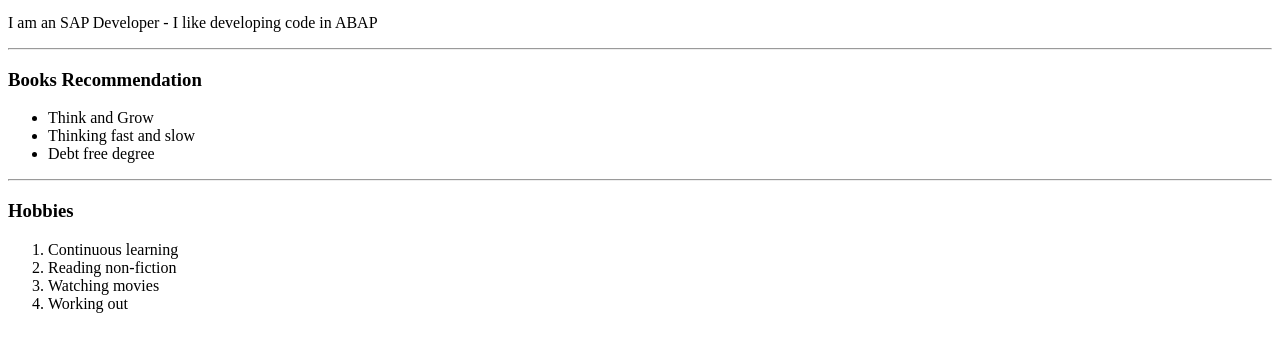
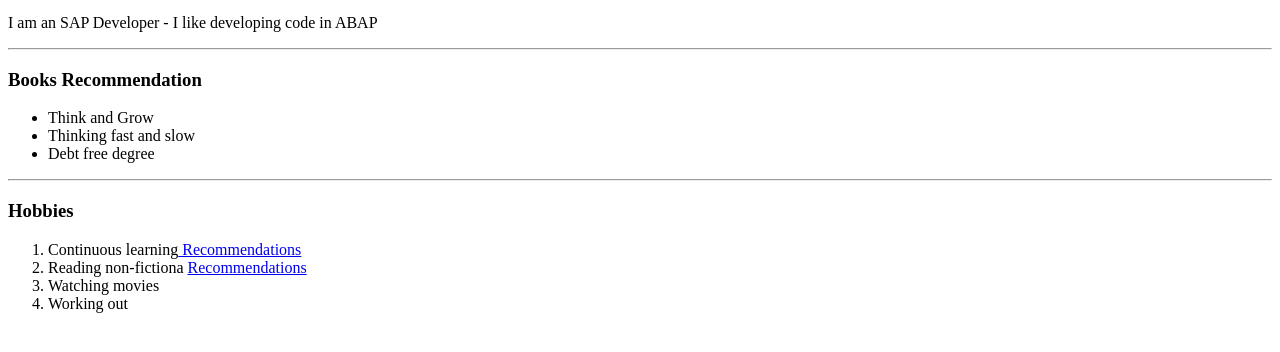
Before and after one commit to rdindi/my_website, a plain HTML site: page index.html in a window 1280 px wide. Shown: the part 412-764 px from the top of the page. Drawn offline with Linux system fonts and the light colour scheme.

Commit message:
Update index.html

```diff
--- a/index.html
+++ b/index.html
@@ -19,15 +19,12 @@
     <hr>
     <h3>Hobbies</h3>
     <ol>
-      <li>Continuous learning</li>
-      <li>Reading non-fiction</li>
+      <li>Continuous learning<a href="https://www.udemy.com/"> Recommendations</a></li>
+      <li>Reading non-fictiona <a href="https://www.amazon.com/Habits-Highly-Effective-People-Powerful/dp/1982137274/ref=sr_1_2?dchild=1&keywords=seven+habits&qid=1609223601&sr=8-2">Recommendations</a></li>
       <li>Watching movies</li>
       <li>Working out</li>
     </ol>
 
 
-
-
-
   </body>
 </html>
```
